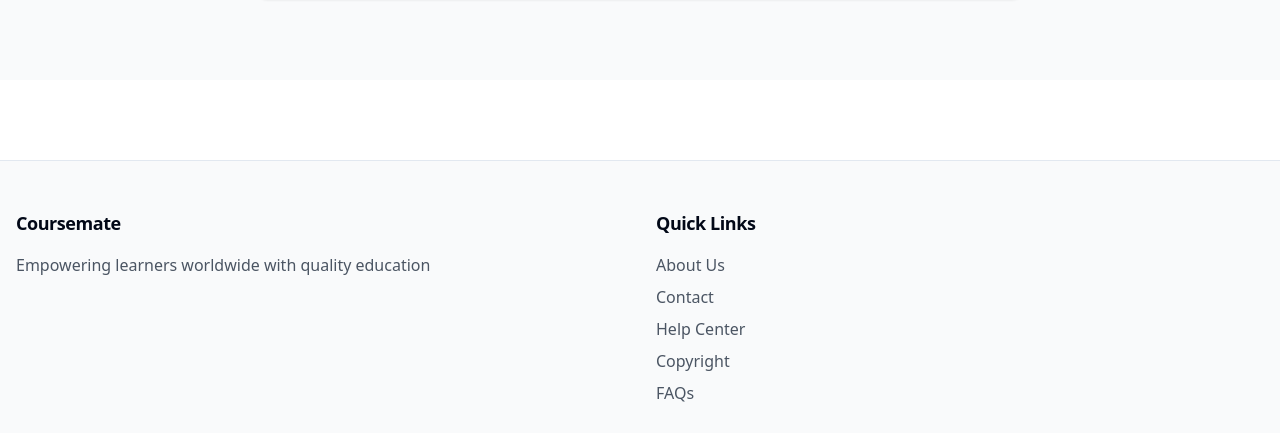
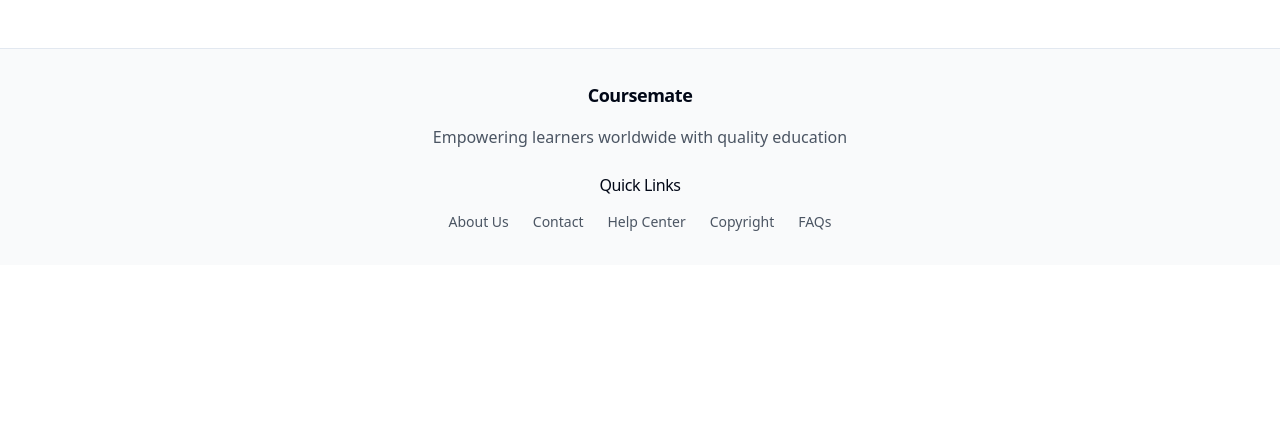
Before and after one commit to jahnavichaganti25/mentor-mingle-site, a React (Vite) app: page / in a window 1280 px wide. Shown: the part 1540-1973 px from the top of the page. After the commit the page ends 1805 px from the top, so only its background shows below. Built offline with nearby package versions, Linux system fonts and the light colour scheme.

Commit message:
Reduce footer width
The footer width has been reduced to improve the layout.

```diff
--- a/src/components/Footer.tsx
+++ b/src/components/Footer.tsx
@@ -11,20 +11,22 @@ export const Footer = () => {
   ];
 
   return (
-    <footer className="bg-gray-50 border-t mt-20">
-      <div className="container mx-auto px-4 py-12">
-        <div className="grid grid-cols-1 md:grid-cols-2 gap-8">
-          <div className="space-y-4">
-            <h3 className="text-lg font-semibold">Coursemate</h3>
-            <p className="text-gray-600">Empowering learners worldwide with quality education</p>
-          </div>
+    <footer className="bg-gray-50 border-t dark:bg-gray-900 dark:border-gray-800 mt-20">
+      <div className="max-w-4xl mx-auto px-4 py-8">
+        <div className="text-center">
+          <h3 className="text-lg font-semibold mb-4">Coursemate</h3>
+          <p className="text-gray-600 dark:text-gray-400 mb-6 max-w-md mx-auto">
+            Empowering learners worldwide with quality education
+          </p>
 
-          <div className="space-y-4">
-            <h3 className="text-lg font-semibold">Quick Links</h3>
-            <ul className="space-y-2">
+          <h4 className="text-md font-medium mb-3">Quick Links</h4>
+          <ul className="flex flex-wrap justify-center gap-x-6 gap-y-2">
             {footerLinks.map((link) => (
               <li key={link.title}>
-                  <Link to={link.href} className="text-gray-600 hover:text-primary transition-colors">
+                <Link
+                  to={link.href}
+                  className="text-gray-600 dark:text-gray-400 hover:text-primary transition-colors text-sm"
+                >
                   {link.title}
                 </Link>
               </li>
@@ -32,7 +34,6 @@ export const Footer = () => {
           </ul>
         </div>
       </div>
-      </div>
     </footer>
   );
 };
--- a/src/pages/Index.tsx
+++ b/src/pages/Index.tsx
@@ -1,4 +1,3 @@
-
 import { Button } from "@/components/ui/button";
 import { Card } from "@/components/ui/card";
 import { Navbar } from "@/components/Navbar";
@@ -51,7 +50,7 @@ const Index = () => {
       <Navbar />
 
       {/* Hero Section */}
-      <section className="hero-gradient pt-32 pb-20">
+      <section className="hero-gradient pt-28 pb-16">
         <div className="container mx-auto px-4 text-center">
           <h1 className="mb-6">Learn Skills for Your Future Career</h1>
           <p className="text-xl text-gray-600 dark:text-gray-300 mb-8 max-w-2xl mx-auto">
@@ -66,9 +65,9 @@ const Index = () => {
       </section>
 
       {/* Popular Courses Section */}
-      <section className="py-20">
+      <section className="py-16">
         <div className="container mx-auto px-4">
-          <div className="flex items-center justify-between mb-12">
+          <div className="flex items-center justify-between mb-10">
             <h2 className="text-3xl font-semibold">Popular Courses</h2>
             <Link to="/courses">
               <Button variant="outline">View All</Button>
@@ -103,9 +102,9 @@ const Index = () => {
       </section>
 
       {/* Recent Activity Section */}
-      <section className="py-20 bg-gray-50 dark:bg-gray-900">
+      <section className="py-16 bg-gray-50 dark:bg-gray-900">
         <div className="container mx-auto px-4">
-          <h2 className="text-3xl font-semibold text-center mb-12">Recent Activity</h2>
+          <h2 className="text-3xl font-semibold text-center mb-10">Recent Activity</h2>
           <div className="max-w-3xl mx-auto">
             {recentActivity.length > 0 ? (
               <div className="space-y-4">
```
Lines whose indentation alone changed are shown as unchanged.
